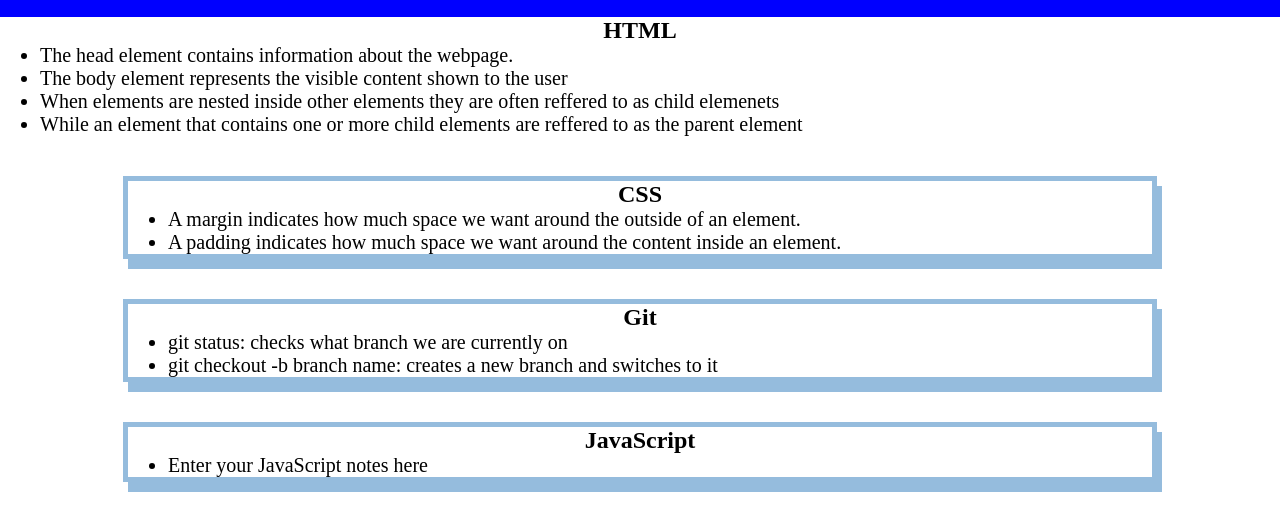
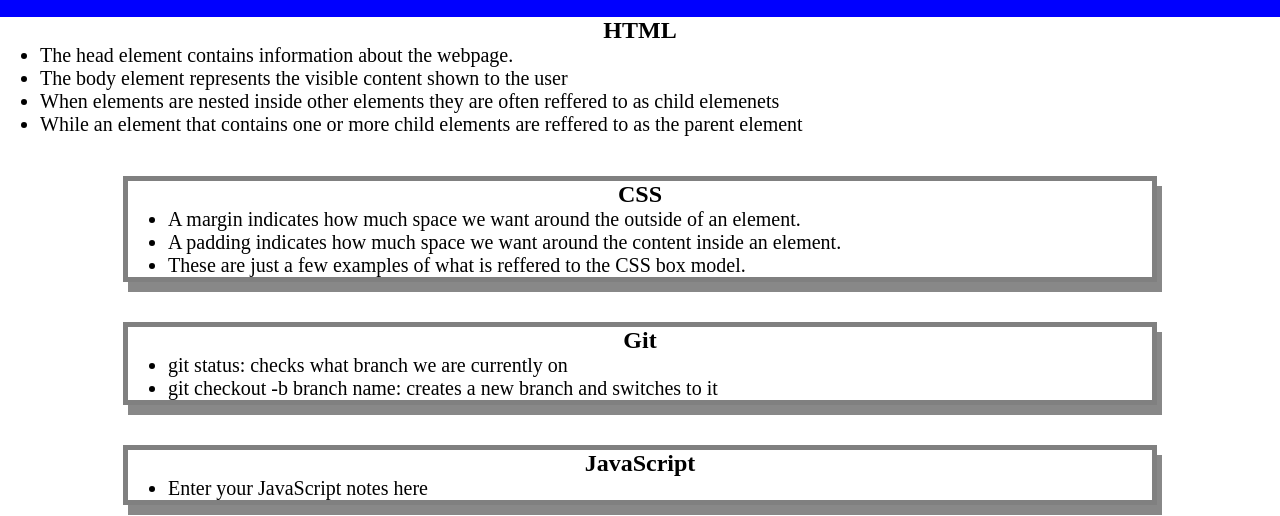
Before and after one commit to H3yJ4yy/prework-study-guide, a plain HTML site: page index.html in a window 1280 px wide. Shown: the part 103-619 px from the top of the page. Drawn offline with Linux system fonts and the light colour scheme.

Commit message:
added CSS to project

```diff
--- a/assets/style.css
+++ b/assets/style.css
@@ -34,6 +34,6 @@ img {
    .card {
     width: 80%;
     margin: 40px auto;
-    border: 5px solid rgb(149, 188, 221);
-    box-shadow: 5px 10px #95bcdd;
+    border: 5px solid gray;
+    box-shadow: 5px 10px #888888;
   }
--- a/index.html
+++ b/index.html
@@ -30,6 +30,7 @@
         <ul>
           <li>A margin indicates how much space we want around the outside of an element.</li>
           <li>A padding indicates how much space we want around the content inside an element.</li>
+          <li>These are just a few examples of what is reffered to the CSS box model.</li>
         </ul>
       </section>
 
```
